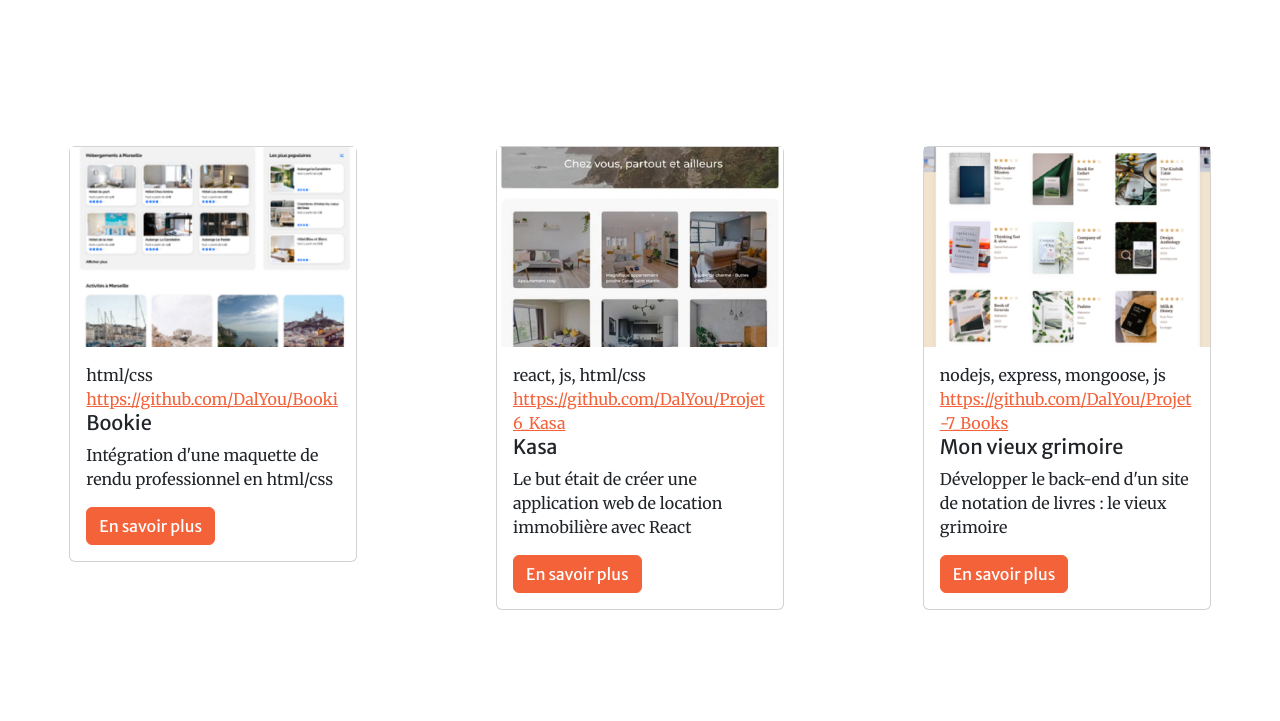
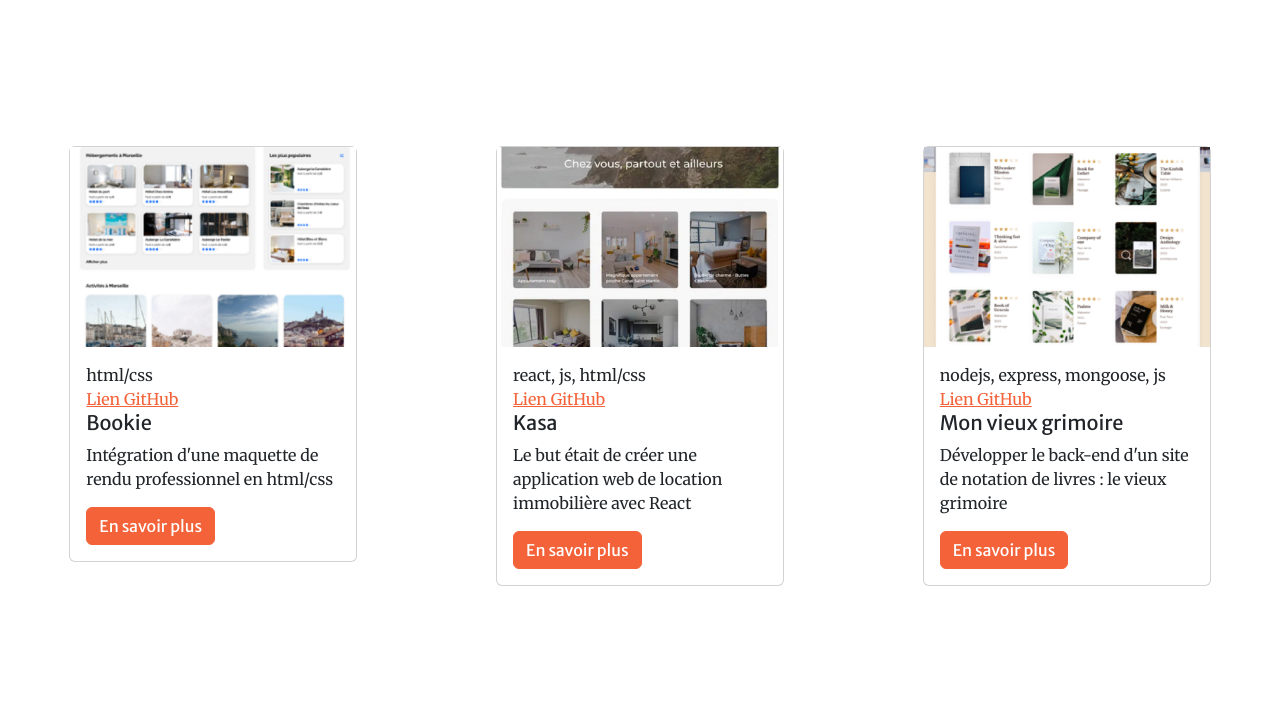
Before and after one commit to DalYou/Projet_8_Portfolio, a plain HTML site: page index.html in a window 1280 px wide. Shown: the part 1560-2281 px from the top of the page. Drawn offline with nearby package versions, Linux system fonts and the light colour scheme.

Commit message:
version finale

```diff
--- a/css/portfolioItem.css
+++ b/css/portfolioItem.css
@@ -21,6 +21,7 @@
   position: relative;
   box-sizing: border-box;
   padding: 20px;
+  overflow: scroll;
 }
 
 .portfolio-item {
--- a/js/portfolioItem.js
+++ b/js/portfolioItem.js
@@ -37,7 +37,7 @@ function portfolioModal (selector, portfolioItems) {
                     <img src="${portfolioItem.img}" class="card-dalila-img-top" alt="...">
                     <div class="card-body">
                         <div class="project-category">${portfolioItem.category}</div>
-                        <a href="">${portfolioItem.link}</a>
+                        <a href="${portfolioItem.link}" target="_blank">Lien GitHub</a>
                         <h5 class="card-title">${portfolioItem.title}</h5>
                         <p class="card-text">${portfolioItem.desc}</p>
                         <button class="btn btn-primary">En savoir plus</button>
--- a/js/scripts.js
+++ b/js/scripts.js
@@ -56,7 +56,7 @@ window.addEventListener('DOMContentLoaded', event => {
         {
             title: "Bookie",
             desc: "Intégration d'une maquette de rendu professionnel en html/css",
-            img: "./assets/img/Booki.png",
+            img: "./assets/img/booki.png",
             category: "html/css",
             link: "https://github.com/DalYou/Booki",
             difficulties: [
```
